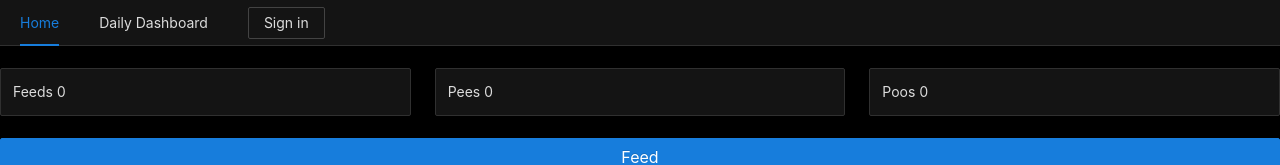
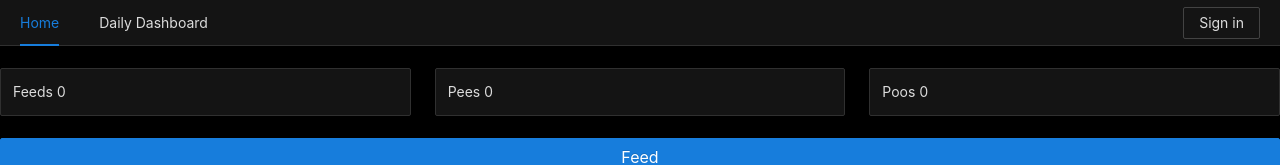
Before and after one commit to reaves-tyler/baby-tracker, a Next.js app: page / in a window 1280 px wide. Shown: the top 165 px of the page. Built offline with nearby package versions, Linux system fonts and the light colour scheme; no server answers; the database is empty.

Commit message:
margin left

```diff
--- a/src/components/SiteMenu.tsx
+++ b/src/components/SiteMenu.tsx
@@ -16,7 +16,7 @@ export const SiteMenu = () => {
                 <Menu.Item key='/daily-dashboard'>
                     <Link href='https://daily-dashboard-dusky.vercel.app/'>Daily Dashboard</Link>
                 </Menu.Item>
-                <Menu.Item key='/login'>
+                <Menu.Item key='/login' style={{ marginLeft: 'auto' }}>
                     {session ? (
                         <Button onClick={() => signOut()}>Sign out</Button>
                     ) : (
```
